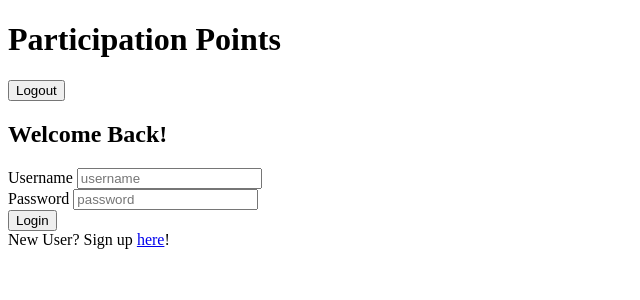
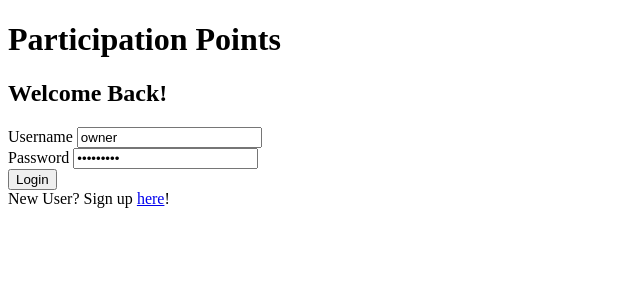
Before and after one commit to alvillaraza/BOSSparticipationFrontEnd, a React (Create React App) app in the folder boss-participation/: page / in a window 1280 px wide. Shown: the top 300 px of the page, without its empty margins (0-640 px from the left). Built offline with nearby package versions, Linux system fonts and the light colour scheme.

Commit message:
logOut working

```diff
--- a/boss-participation/src/App.js
+++ b/boss-participation/src/App.js
@@ -1,32 +1,24 @@
 import React from "react";
 import { BrowserRouter as Router, Switch, Route } from "react-router-dom";
 import PrivateRoute from "./components/PrivateRoute";
-
-import Header from './components/Header';
+import Header from "./components/Header";
 import Login from "./components/Login";
 import Signup from "./components/Signup";
 import Dashboard from "./components/Dashboard";
 import ActivityForm from "./components/ActivitiyForm";
 import UpdateActivityForm from "./components/UpdateActivityForm";
 
-// import { useHistory } from "react-router-dom";
-
-
 import "./App.css";
 
-///TO DO: need to know how to logout
 ///TO DO: how do you make it so that each user has admin rights or not
 ///TO DO: how do you make it so that each user can click on an activity and add it to their points
 ///TODO: how to make it so that employees don't see delete and edit activities
 
 function App() {
-  // const history = useHistory();
-  // console.log(history);
-
   return (
     <>
-      <Header />
       <Router>
+        <Header />
         <Switch>
           <PrivateRoute path="/dashboard" component={Dashboard} />
           <PrivateRoute path="/add-activity" component={ActivityForm} />
@@ -37,7 +29,6 @@ function App() {
 
           <Route path="/sign-up" component={Signup} />
           <Route exact path="/" component={Login} />
-
         </Switch>
       </Router>
     </>
--- a/boss-participation/src/actions/index.js
+++ b/boss-participation/src/actions/index.js
@@ -1,60 +1,64 @@
-import axiosWithAuth from '../utils/AxiosWithAuth';
+import axiosWithAuth from "../utils/AxiosWithAuth";
 
 export const getActivities = () => dispatch => {
-  dispatch({ type: 'GET_ACTIVITIES' });
+  dispatch({ type: "GET_ACTIVITIES" });
 
-  axiosWithAuth().get('/activities')
+  axiosWithAuth()
+    .get("/activities")
     .then(response => {
-      dispatch({ type: 'SUCCESS', payload: response.data });
+      dispatch({ type: "SUCCESS", payload: response.data });
       // console.log(response.data);
     })
     .catch(error => {
-      console.log(error)
-      dispatch({type: 'FAILURE', payload: 'Something went wrong.'})
-  })
-}
+      console.log(error);
+      dispatch({ type: "FAILURE", payload: "Something went wrong." });
+    });
+};
 
 export const addActivity = activity => dispatch => {
-  dispatch({ type: 'GET_CAMPAIGNS' });
+  dispatch({ type: "GET_CAMPAIGNS" });
 
-  axiosWithAuth().post('/activities', activity)
+  axiosWithAuth()
+    .post("/activities", activity)
     .then(response => {
-      window.location.href = '/dashboard';
+      window.location.href = "/dashboard";
     })
     .catch(error => {
-      console.log(error)
-      dispatch({type: 'FAILURE', payload: 'Something went wrong.'})
-  })
-}
+      console.log(error);
+      dispatch({ type: "FAILURE", payload: "Something went wrong." });
+    });
+};
 
 export const updateActivity = (activity, id) => dispatch => {
-  dispatch({ type: 'UPDATING' });
+  dispatch({ type: "UPDATING" });
 
-  axiosWithAuth().put(`/activities/${id}`, activity)
+  axiosWithAuth()
+    .put(`/activities/${id}`, activity)
     .then(response => {
-      dispatch({ type: 'SUCCESS', payload: '' });
-      window.location.href = '/dashboard';
+      dispatch({ type: "SUCCESS", payload: "" });
+      window.location.href = "/dashboard";
     })
     .catch(error => {
-      console.log(error)
-      dispatch({type: 'FAILURE', payload: 'Something went wrong.'})
-  })
-}
+      console.log(error);
+      dispatch({ type: "FAILURE", payload: "Something went wrong." });
+    });
+};
 
 export const deleteActivity = id => dispatch => {
-  dispatch({ type: 'UPDATING' });
+  dispatch({ type: "UPDATING" });
 
-  axiosWithAuth().delete(`/activities/${id}`)
+  axiosWithAuth()
+    .delete(`/activities/${id}`)
     .then(response => {
-    dispatch({type: 'SUCCESS', payload: ''})
+      dispatch({ type: "SUCCESS", payload: "" });
     })
     .catch(error => {
-      console.log(error)
-      dispatch({type: 'FAILURE', payload: 'Something went wrong.'})
-  })
-}
+      console.log(error);
+      dispatch({ type: "FAILURE", payload: "Something went wrong." });
+    });
+};
 
-export const setUsername = username => dispatch =>
-{
-    dispatch({type: 'SET_USERNAME', payload: username});
-}
+export const setUsername = username => dispatch => {
+  console.log("2. TODO BUG HERE setUsername function receives:", username);
+  dispatch({ type: "SET_USERNAME", payload: username });
+};
--- a/boss-participation/src/components/Activities.js
+++ b/boss-participation/src/components/Activities.js
@@ -11,7 +11,7 @@ const Activities = props => {
   return (
     <div>
       <h2>Your Activities</h2>
-      {/* {console.log(props)} */}
+      {/* TODO: {console.log(props)} */}
       <div className="activities-container">
         {props.activities.map(activity => (
           <div key={activity.id}>
--- a/boss-participation/src/components/Dashboard.js
+++ b/boss-participation/src/components/Dashboard.js
@@ -6,7 +6,7 @@ import { getActivities, updateActivity, deleteActivity } from "../actions";
 import Activities from "./Activities";
 
 function Dashboard(props) {
-  console.log("Dasboard props", props);
+  console.log("Dashboard props", props);
 
   const {
     isLoading,
@@ -26,6 +26,7 @@ function Dashboard(props) {
   return (
     <div>
       <h2>Welcome to Your Dashboard</h2>
+
       <button onClick={() => history.push("/add-activity")}>
         Add an Acitivity
       </button>
@@ -54,7 +55,8 @@ const mapStateToProps = state => {
     error: state.error,
     activities: state.activities,
     isUpdating: state.isUpdating,
-    username: state.username
+    username: state.username,
+    history: useHistory
   };
 };
 
--- a/boss-participation/src/components/Header.js
+++ b/boss-participation/src/components/Header.js
@@ -1,31 +1,26 @@
 import React from "react";
-// import {Link} from 'react-router-dom';
-// import './Header.css';
-// import { useHistory } from "react-router-dom";
+import { useHistory } from "react-router-dom";
 
+function Header(props) {
+  const logOut = () => {
+    localStorage.clear("token");
+    history.push("/");
+  };
 
-const Header = () => {
-  // const history = useHistory();
-  // console.log('history', history);
-
-  // const logOut = () => {
-  //   localStorage.clear("token");
-  //   // history.push("/");
-  // };
+  const history = useHistory();
 
   return (
     <header className="header-container">
       <h1 className="participation-header">Participation Points</h1>
-      <button onClick={() => {
-        localStorage.clear("token")
-        // history.push('/')
-      }}>Logout</button>
-      {/* <div className='nav-links'>
 
+      {localStorage.getItem("token") ? (
+        <button onClick={logOut}>
+          Logout
+        </button>
+      ) : null}
 
-      <Link to='/add-campaign'>Add a New Campaign</Link>
-      </div> */}
     </header>
   );
 }
+
 export default Header;
--- a/boss-participation/src/components/Login.js
+++ b/boss-participation/src/components/Login.js
@@ -7,8 +7,8 @@ import axios from "axios";
 
 const LoginForm = props => {
   const [user, setUser] = useState({
-    username: "",
-    password: ""
+    username: 'owner',
+    password: "123456789"
   });
 
   const { history } = props;
@@ -23,19 +23,17 @@ const LoginForm = props => {
   const login = event => {
     event.preventDefault();
 
-    console.log(user);
-
     axios
       .post("http://localhost:7001/api/auth/login", user)
       .then(response => {
-        console.log('!***', response.data);
+        localStorage.setItem("token", response.data.token);
 
-        localStorage.setItem("token", response.data.token);
+        console.log("1. setUsername runs with:", user.username);
         setUsername(user.username);
         history.push("/dashboard");
       })
       .catch(error => {
-        console.log("error", error);
+        console.log(error);
       });
   };
 
@@ -78,9 +76,8 @@ const LoginForm = props => {
 };
 
 const mapStateToProps = state => {
-  return {
-    state
-  };
+  console.log("mapStateToProps Login", state);
+  return state;
 };
 
 export default connect(mapStateToProps, { setUsername })(LoginForm);
--- a/boss-participation/src/components/PrivateRoute.js
+++ b/boss-participation/src/components/PrivateRoute.js
@@ -7,12 +7,9 @@ function PrivateRoute({ component: Component, ...rest }) {
     <Route
       {...rest}
       render={() => {
-        console.log("ls", localStorage.getItem("token"));
         if (localStorage.getItem("token")) {
-          console.log("Y");
           return <Component />;
         } else {
-          console.log("N");
           return <Redirect to="/" />;
         }
       }}
--- a/boss-participation/src/reducers/index.js
+++ b/boss-participation/src/reducers/index.js
@@ -7,7 +7,8 @@ const initialState = {
 };
 
 export const reducer = (state = initialState, action) => {
-  // console.log("reducers/index.js", state, action);
+  console.log("3. reducers/index.js", action.type, action.payload);
+
   switch (action.type) {
     case "GET_ACTIVITIES":
       return {
@@ -39,6 +40,8 @@ export const reducer = (state = initialState, action) => {
       };
 
     case "SET_USERNAME":
+      console.log("4: SET_USERNAME", action.payload);
+
       return {
         ...state,
         username: action.payload
```
Lines whose indentation alone changed are shown as unchanged.
